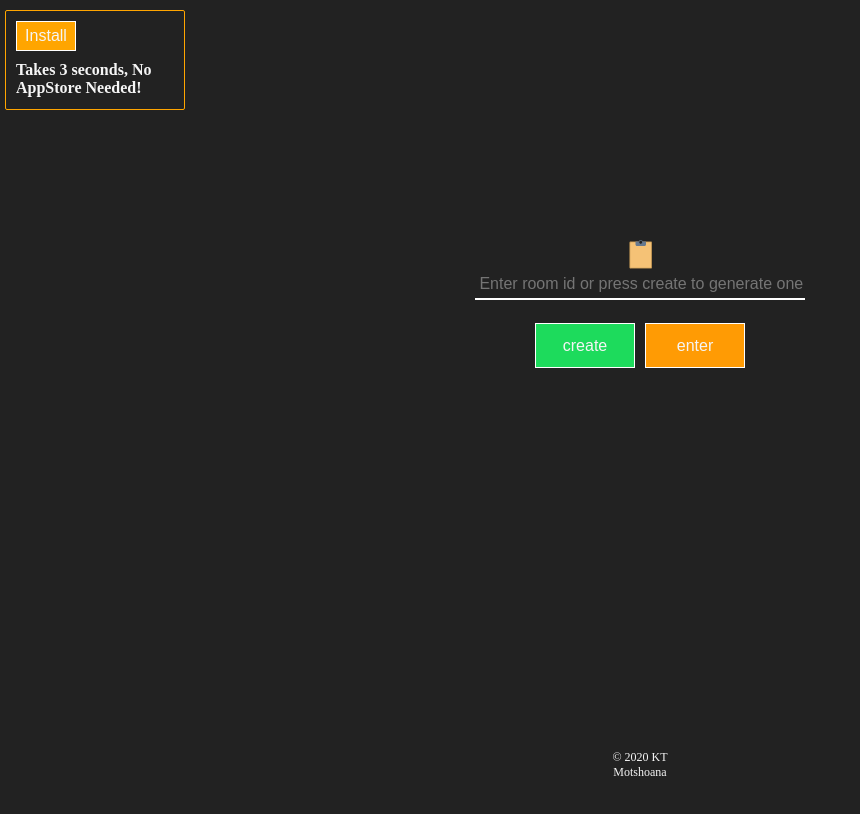
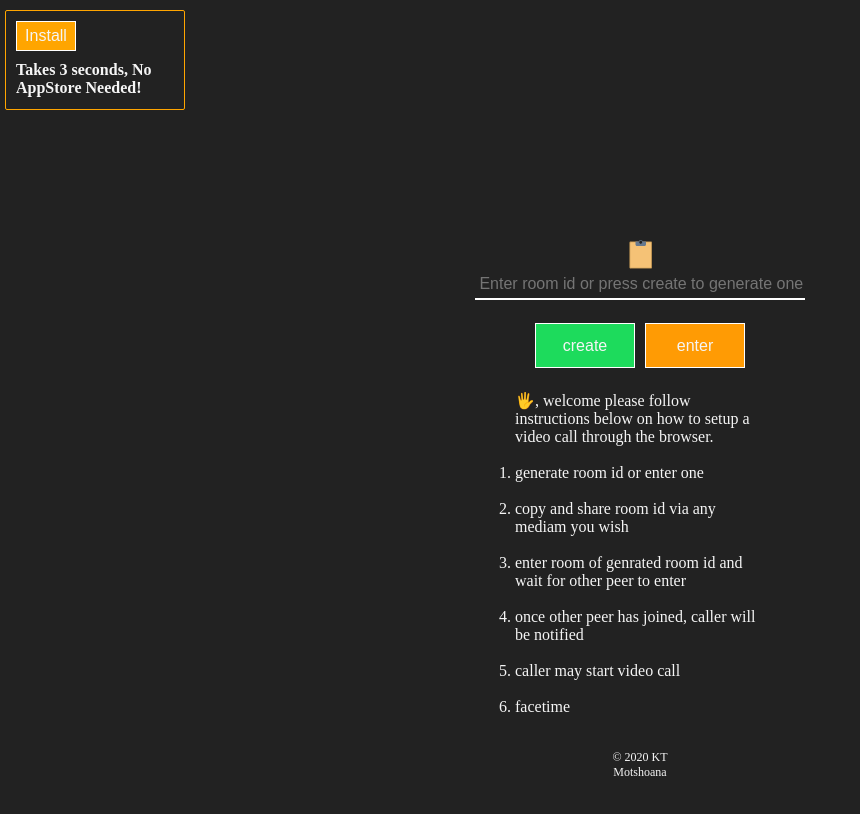
Before and after one commit to buafacetime/videochat-with-WRTC, a React app: page / in a window 1280 px wide. Shown: the top 814 px of the page, without its empty margins (0-860 px from the left). Built offline with nearby package versions, Linux system fonts and the light colour scheme; the HTML template or start-up script is replaced by a standard one.

Commit message:
added factime setup instructions

```diff
--- a/src/App.css
+++ b/src/App.css
@@ -16,6 +16,13 @@
   --num: 2;
   --margin: 10px;
   --dark: #222;
+}
+p, ol, li{
+  text-align: left;
+  width:250px;
+}
+main{
+  height: 100vh;
 }
 footer {
   position: fixed;
@@ -203,6 +210,9 @@ svg {
   #installbanner{
     visibility: hidden;
   }
+  form{
+    margin:10vh auto;
+  }
 }
 
 /* Scrollbar styles */
--- a/src/components/pages/HomePage.js
+++ b/src/components/pages/HomePage.js
@@ -33,7 +33,7 @@ const HomePage = (props) => {
   };
 
   return (
-    <Fragment>
+    <main>
       {/* remove banner section when pwa is installed */}
       <section id="installbanner">
         <button
@@ -76,10 +76,31 @@ const HomePage = (props) => {
 
           <input type="submit" value="enter" onClick={(e) => e.target.blur()} />
         </section>
+        <br/>
+        <p>
+          &#128400;, welcome please follow instructions below on how to setup a
+          video call through the browser.
+        </p>
+        <br/>
+        <ol>
+          <li>generate room id or enter one</li>
+          <br/>
+          <li>copy and share room id via any mediam you wish</li>
+          <br/>
+          <li>
+            enter room of genrated room id and wait for other peer to enter
+          </li>
+          <br/>
+          <li>once other peer has joined, caller will be notified</li>
+          <br/>
+          <li>caller may start video call</li>
+          <br/>
+          <li>facetime</li>
+        </ol>
       </form>
 
       <footer>&copy; 2020 KT Motshoana</footer>
-    </Fragment>
+    </main>
   );
 };
 
--- a/src/registerSW.js
+++ b/src/registerSW.js
@@ -1,15 +1,18 @@
 export default function init() {
-   window.addEventListener('beforeinstallprompt', e => {
-      e.preventDefault();
-      window.pwaInstallPrompt = e;
-   });
-    if ('serviceWorker' in navigator) {
-      window.addEventListener('load', () => {
-        navigator.serviceWorker.register('/sw.js').then(registration => {
-          console.log('SW registered: ', registration);
-        }).catch(registrationError => {
+  window.addEventListener("beforeinstallprompt", (e) => {
+    e.preventDefault();
+    window.pwaInstallPrompt = e;
+  });
+  if ("serviceWorker" in navigator) {
+    window.addEventListener("load", () => {
+      navigator.serviceWorker
+        .register("/sw.js")
+        .then((registration) => {
+          // console.log('SW registered: ', registration);
+        })
+        .catch((registrationError) => {
           // console.log('SW registration failed: ', registrationError);
         });
-      });
-    }
+    });
   }
+}
```
